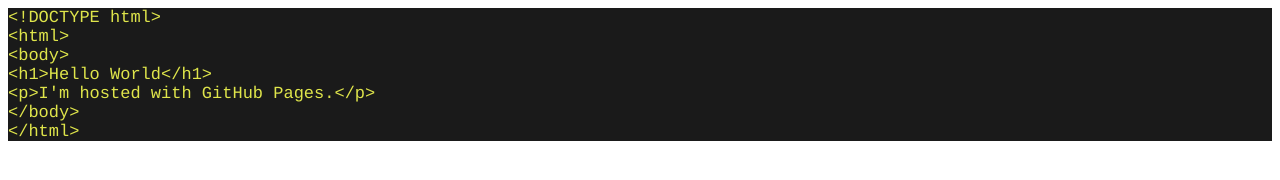
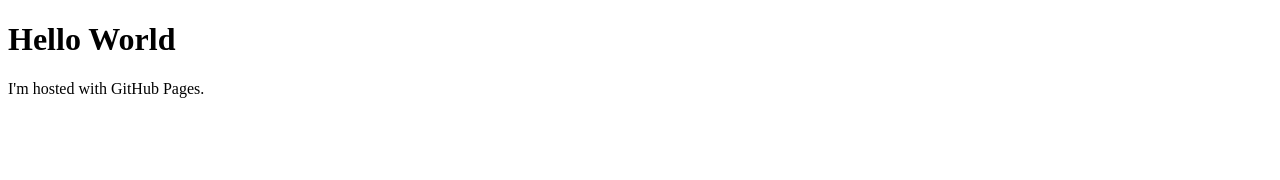
Before and after one commit to FTLprojects/FTLprojects.github.io, a plain HTML site: page index.html in a window 1280 px wide. Drawn offline with Linux system fonts and the light colour scheme.

Commit message:
Update index.html

```diff
--- a/index.html
+++ b/index.html
@@ -1,23 +1,7 @@
-<!DOCTYPE html PUBLIC "-//W3C//DTD HTML 4.01//EN" "http://www.w3.org/TR/html4/strict.dtd">
+<!DOCTYPE html>
 <html>
-<head>
-  <meta http-equiv="Content-Type" content="text/html; charset=utf-8">
-  <meta http-equiv="Content-Style-Type" content="text/css">
-  <title></title>
-  <meta name="Generator" content="Cocoa HTML Writer">
-  <meta name="CocoaVersion" content="2487.6">
-  <style type="text/css">
-    p.p1 {margin: 0.0px 0.0px 0.0px 0.0px; font: 17.0px Courier; color: #dfe54b; -webkit-text-stroke: #dfe54b; background-color: #1a1a1a}
-    span.s1 {font-kerning: none}
-  </style>
-</head>
 <body>
-<p class="p1"><span class="s1">&lt;!DOCTYPE html&gt;</span></p>
-<p class="p1"><span class="s1">&lt;html&gt;</span></p>
-<p class="p1"><span class="s1">&lt;body&gt;</span></p>
-<p class="p1"><span class="s1">&lt;h1&gt;Hello World&lt;/h1&gt;</span></p>
-<p class="p1"><span class="s1">&lt;p&gt;I'm hosted with GitHub Pages.&lt;/p&gt;</span></p>
-<p class="p1"><span class="s1">&lt;/body&gt;</span></p>
-<p class="p1"><span class="s1">&lt;/html&gt;</span></p>
+<h1>Hello World</h1>
+<p>I'm hosted with GitHub Pages.</p>
 </body>
 </html>
```
